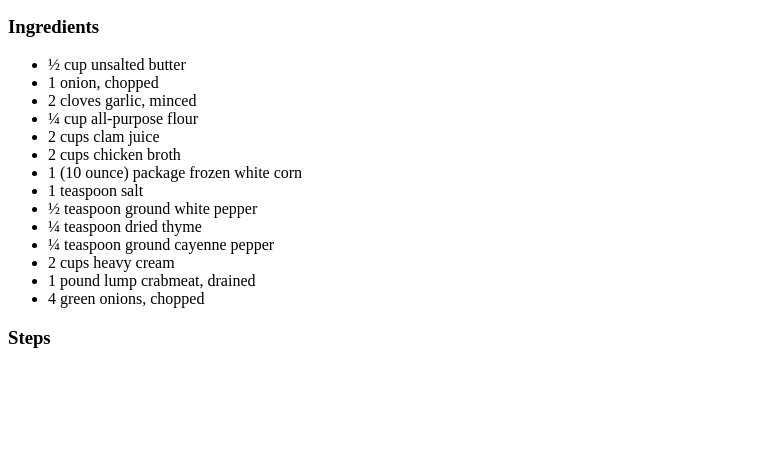
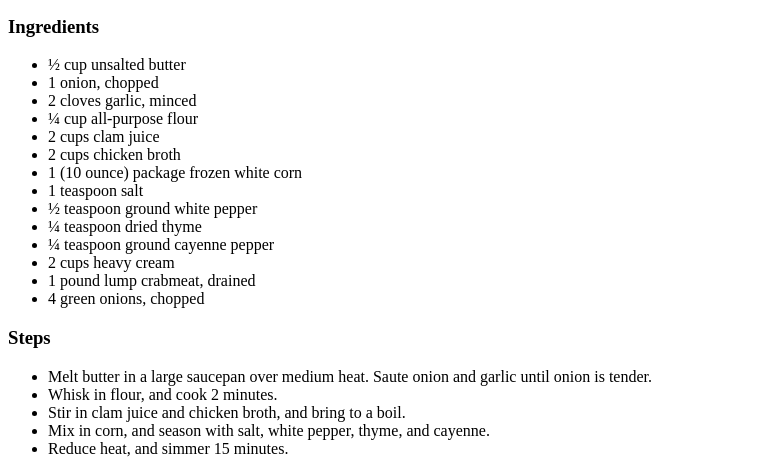
Before and after one commit to hairalei/odin-recipes, a plain HTML site: page crabsoup.html in a window 1280 px wide. Shown: the part 346-820 px from the top of the page, without its empty margins (0-772 px from the left). Drawn offline with Linux system fonts and the light colour scheme.

Commit message:
Add steps on how to make the recipe

```diff
--- a/crabsoup.html
+++ b/crabsoup.html
@@ -39,5 +39,13 @@
     </ul>
 
     <h3>Steps</h3>
+
+    <ul>
+        <li>Melt butter in a large saucepan over medium heat. Saute onion and garlic until onion is tender.</li>
+        <li>Whisk in flour, and cook 2 minutes.</li>
+        <li>Stir in clam juice and chicken broth, and bring to a boil. </li>
+        <li>Mix in corn, and season with salt, white pepper, thyme, and cayenne.</li>
+        <li>Reduce heat, and simmer 15 minutes.</li>
+    </ul>
   </body>
 </html>
```
